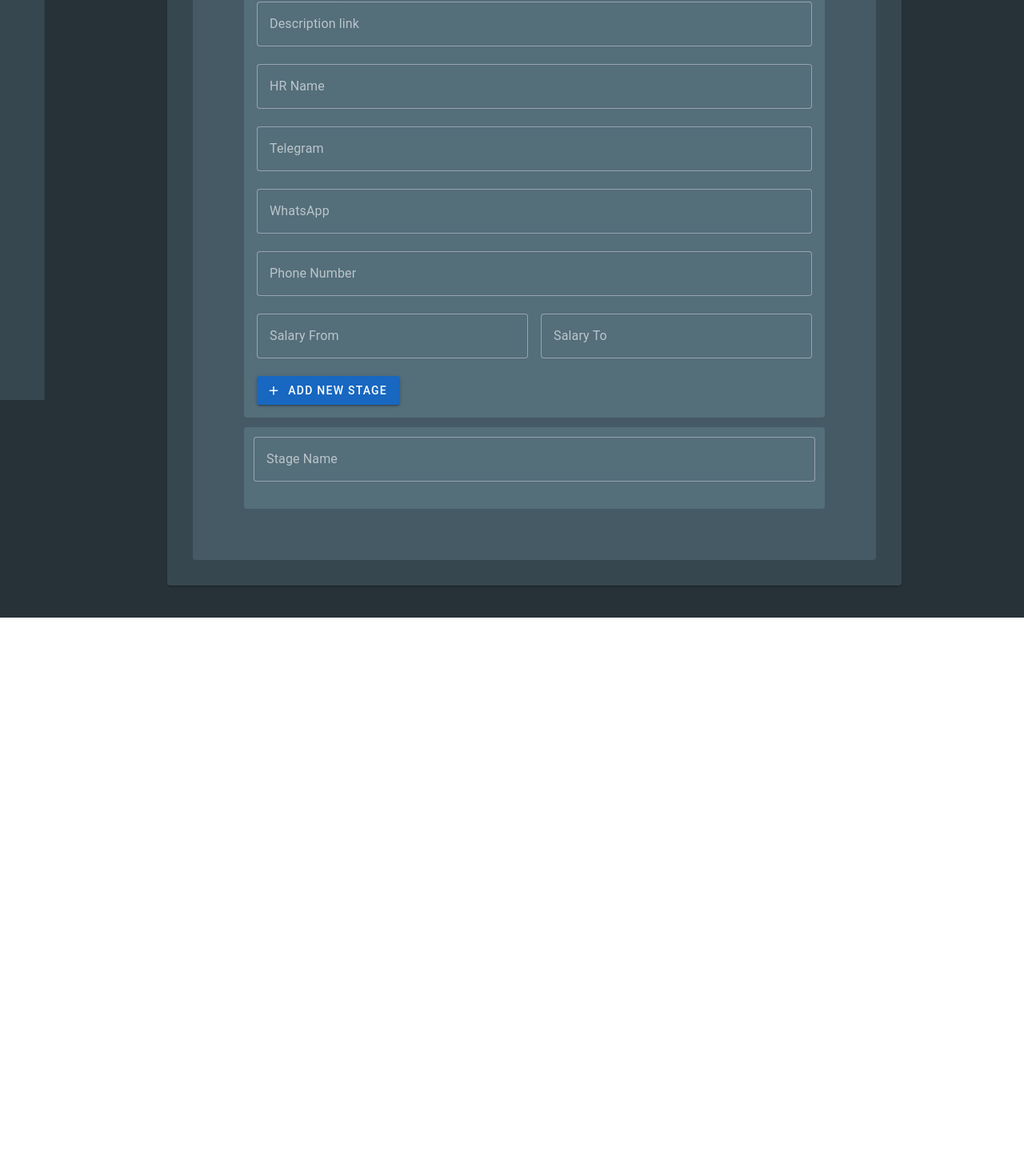
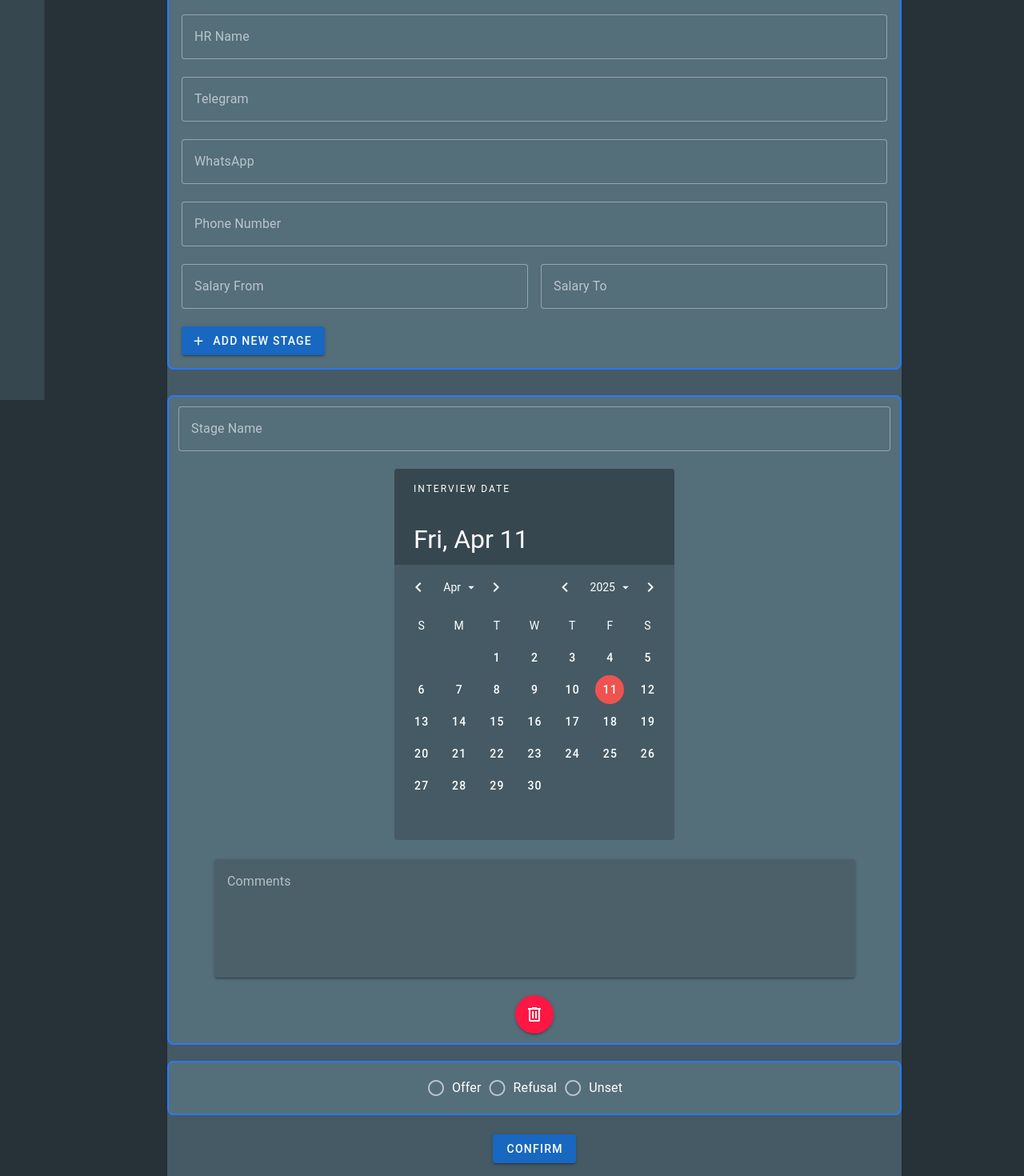
Before and after one commit to Vladislav-bot203/vuetify_typescript_project, a Vue app: page /interview/1 in a window 1280 px wide. Shown: the part 300-1770 px from the top of the page at 80% size. Before the commit the page ends 1072 px from the top, so only its background shows below. Built offline with nearby package versions, Linux system fonts and the light colour scheme; no server answers.

Commit message:
feat: implement Interview Edit view

```diff
--- a/src/components/ui/AppPage.vue
+++ b/src/components/ui/AppPage.vue
@@ -1,6 +1,9 @@
 <template>
     <div class="container">
-        <v-card class="w-75 h-100  bg-blue-grey-darken-3 mt-16 pa-8">
+        <v-card
+          class="w-75 h-100  bg-blue-grey-darken-3 mt-16"
+          min-width="350"
+        >
             <slot name="title"></slot>
             <slot name="body"></slot>
             <app-alert v-if="alertStore.isVisible" class="w-75"></app-alert>
--- a/src/views/InterviewView.vue
+++ b/src/views/InterviewView.vue
@@ -5,46 +5,47 @@
     </template>
 
     <template #body>
-      <v-form class="bg-blue-grey-darken-2 d-flex-column pa-16 rounded">
-        <v-container class="rounded bg-blue-grey-darken-1">
+      <v-form
+        class="bg-blue-grey-darken-2 d-flex flex-column rounded-lg align-center">
+        <v-container
+          class="rounded-lg bg-blue-grey-darken-1 ma-8"
+          min-width="350"
+          style="border: 2px solid #2979FF;"
+        >
           <v-text-field
-            clearable
             autocomplete="off"
             variant="outlined"
             label="Company"
-            :model-value="a"
           ></v-text-field>
           <v-text-field
-            clearable
             autocomplete="off"
             variant="outlined"
             label="Description link"
           ></v-text-field>
           <v-text-field
-            clearable
             autocomplete="off"
             variant="outlined"
             label="HR Name"
           ></v-text-field>
           <v-text-field
-            clearable
             autocomplete="off"
             variant="outlined"
             label="Telegram"
           ></v-text-field>
           <v-text-field
-            clearable
             autocomplete="off"
             variant="outlined"
             label="WhatsApp"
           ></v-text-field>
           <v-text-field
-            clearable
             autocomplete="off"
             variant="outlined"
             label="Phone Number"
           ></v-text-field>
-          <v-container class="d-flex justify-space-between pa-0 ga-4">
+          <v-container
+            class="d-flex justify-space-between pa-0 ga-4"
+            min-width="350"
+          >
             <v-text-field
               variant="outlined"
               autocomplete="off"
@@ -63,14 +64,50 @@
           ></v-btn>
         </v-container>
 
-        <v-container class="pa-3 mt-3 rounded bg-blue-grey-darken-1">
+        <v-container
+          class="pa-3 bg-blue-grey-darken-1 d-flex flex-column align-center mb-5 rounded-lg"
+          min-width="350"
+          style="border: 2px solid #2979FF;"
+        >
           <v-text-field
-            clearable
             autocomplete="off"
             variant="outlined"
             label="Stage Name"
+            width="100%"
           ></v-text-field>
+          <v-date-picker
+            title="Interview date"
+            color="red-lighten-1"
+            theme="dark"
+            bg-color="blue-grey-darken-2"
+            header-color="blue-grey-darken-3"
+            :model-value="a"
+            min-width="350"
+          >
+          </v-date-picker>
+          <v-textarea
+            clearable
+            label="Comments"
+            variant="solo-filled"
+            class="mt-6"
+            width="90%"
+            bg-color="blue-grey-darken-2"
+            no-resize
+          ></v-textarea>
+          <v-btn color="red-accent-3" icon="mdi-trash-can-outline"></v-btn>
         </v-container>
+        <v-container
+          class="pa-3 bg-blue-grey-darken-1 d-flex justify-center align-center rounded-lg mb-6"
+          min-width="350"
+          style="border: 2px solid #2979FF;"
+        >
+          <v-radio-group inline class="d-flex justify-center">
+            <v-radio value="Offer" label="Offer" color="success"></v-radio>
+            <v-radio value="Refusal" label="Refusal" color="error"></v-radio>
+            <v-radio value="Unset" label="Unset" color="primary"></v-radio>
+          </v-radio-group>
+        </v-container>
+        <v-btn text="Confirm" class="mb-10" color="primary"></v-btn>
       </v-form>
     </template>
   </app-page>
@@ -82,11 +119,12 @@ import { useRoute } from "vue-router";
 import AppPage from "../components/ui/AppPage.vue";
 
 const route = useRoute();
-const a = ref("124");
+const a = ref<Date>(new Date());
 
 onMounted(() => {
   console.log(route.params.id);
 });
 </script>
 
-<style scoped></style>
+<style scoped>
+</style>
```
